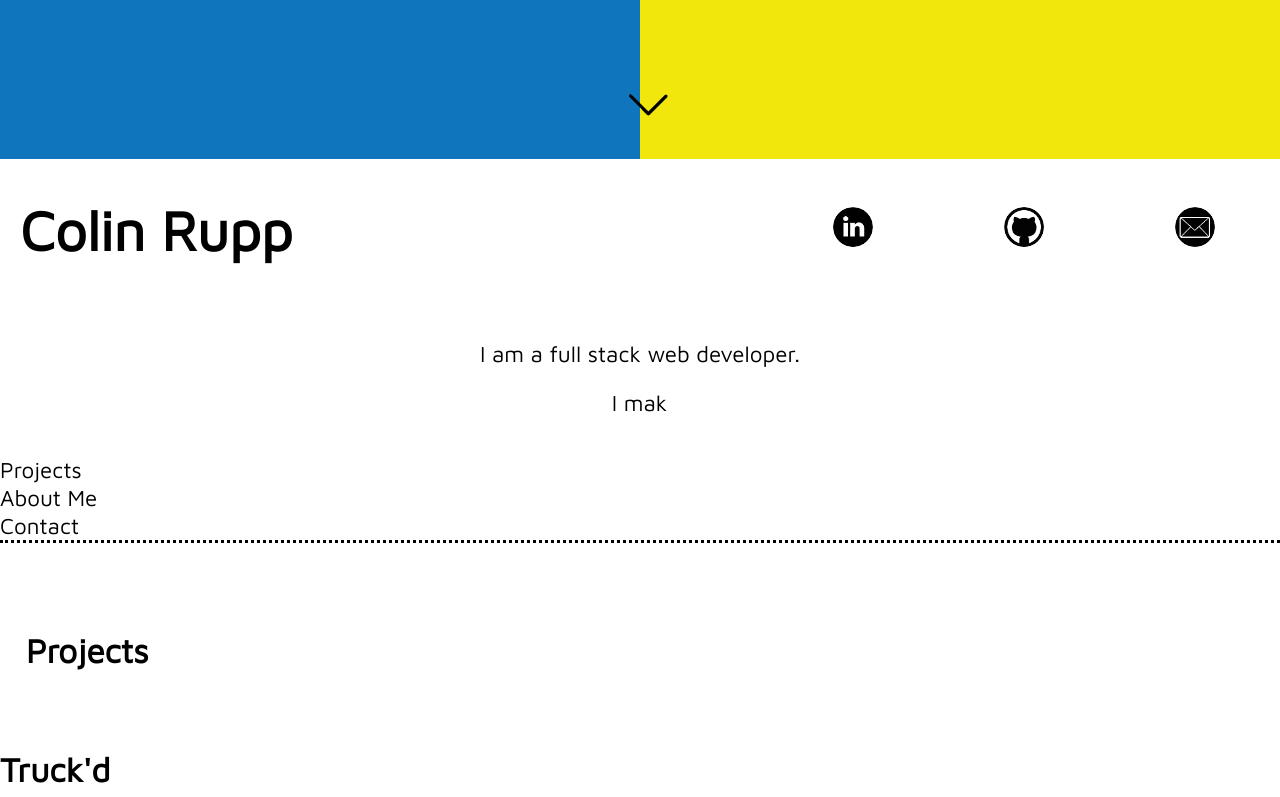
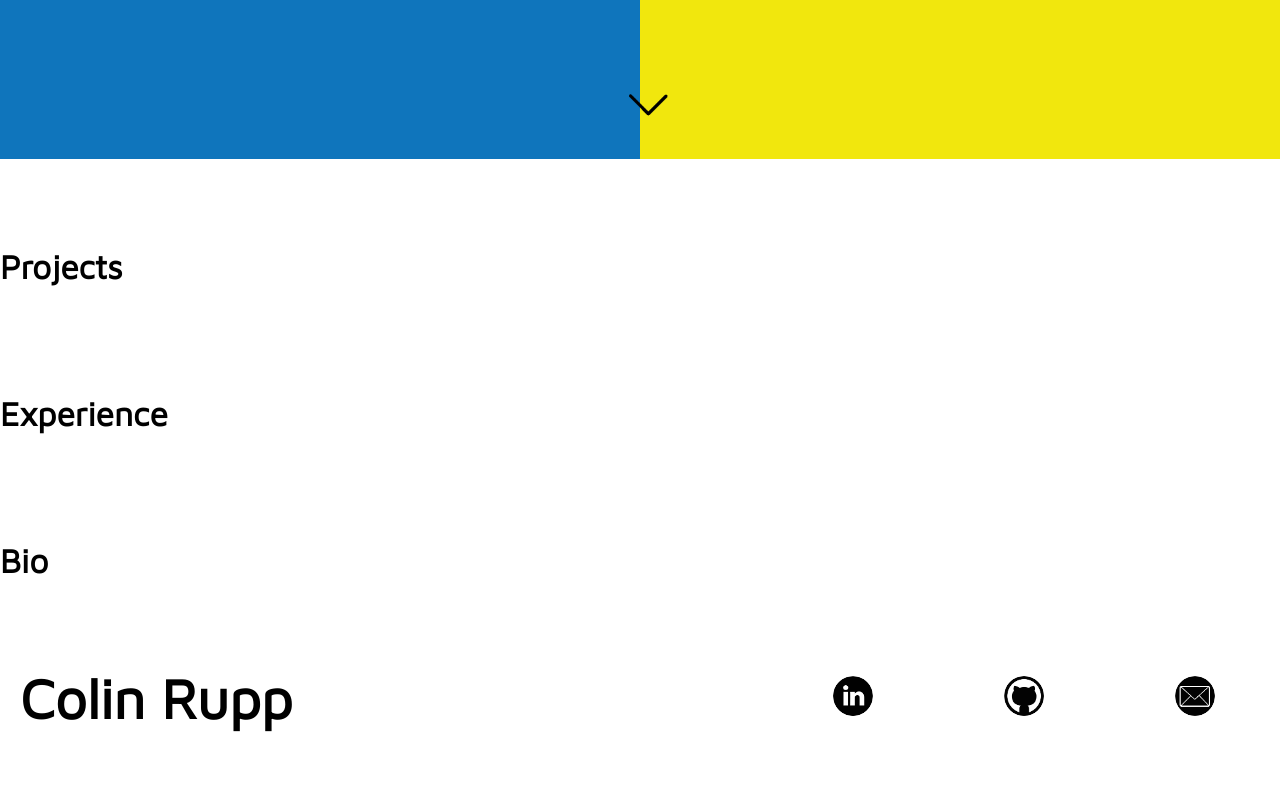
Before and after one commit to rupp-colin/my-portfolio-page, a React (Create React App) app: page / in a window 1280 px wide. Shown: the part 641-1438 px from the top of the page. Built offline with nearby package versions, Linux system fonts and the light colour scheme; some icons are missing.

Commit message:
adds new SectionHeader component

```diff
--- a/src/App.js
+++ b/src/App.js
@@ -1,6 +1,7 @@
 import React, { Component } from 'react';
 
 import LandingSection from './components/Landing.js';
+import SectionHeader from './components/SectionHeader.js';
 import Header from './components/header.js';
 import MainNav from './components/main-nav.js';
 import AboutMe from './components/about-me.js';
@@ -14,6 +15,9 @@ class App extends Component {
     return (
         <div>
           <LandingSection />
+          <SectionHeader header="Projects" />
+          <SectionHeader header="Experience" />
+          <SectionHeader header="Bio" />
           <Header />
           <Summary />
           <MainNav />
--- /dev/null
+++ b/src/components/SectionHeader.js
@@ -0,0 +1,7 @@
+import React from 'react';
+
+export default function SectionHeader(props) {
+  return (
+    <h2>{props.header}</h2>
+  )
+}
```
